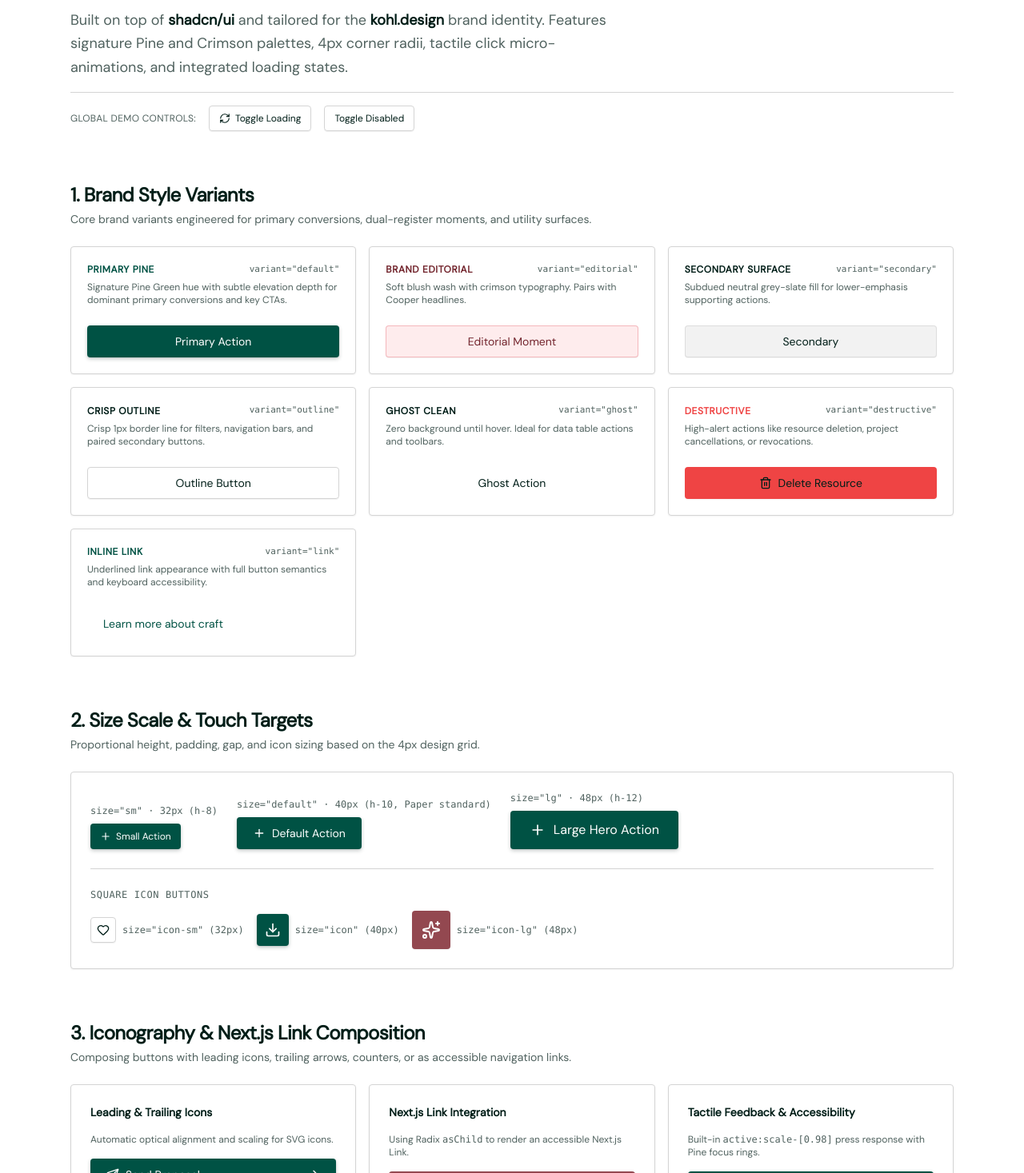
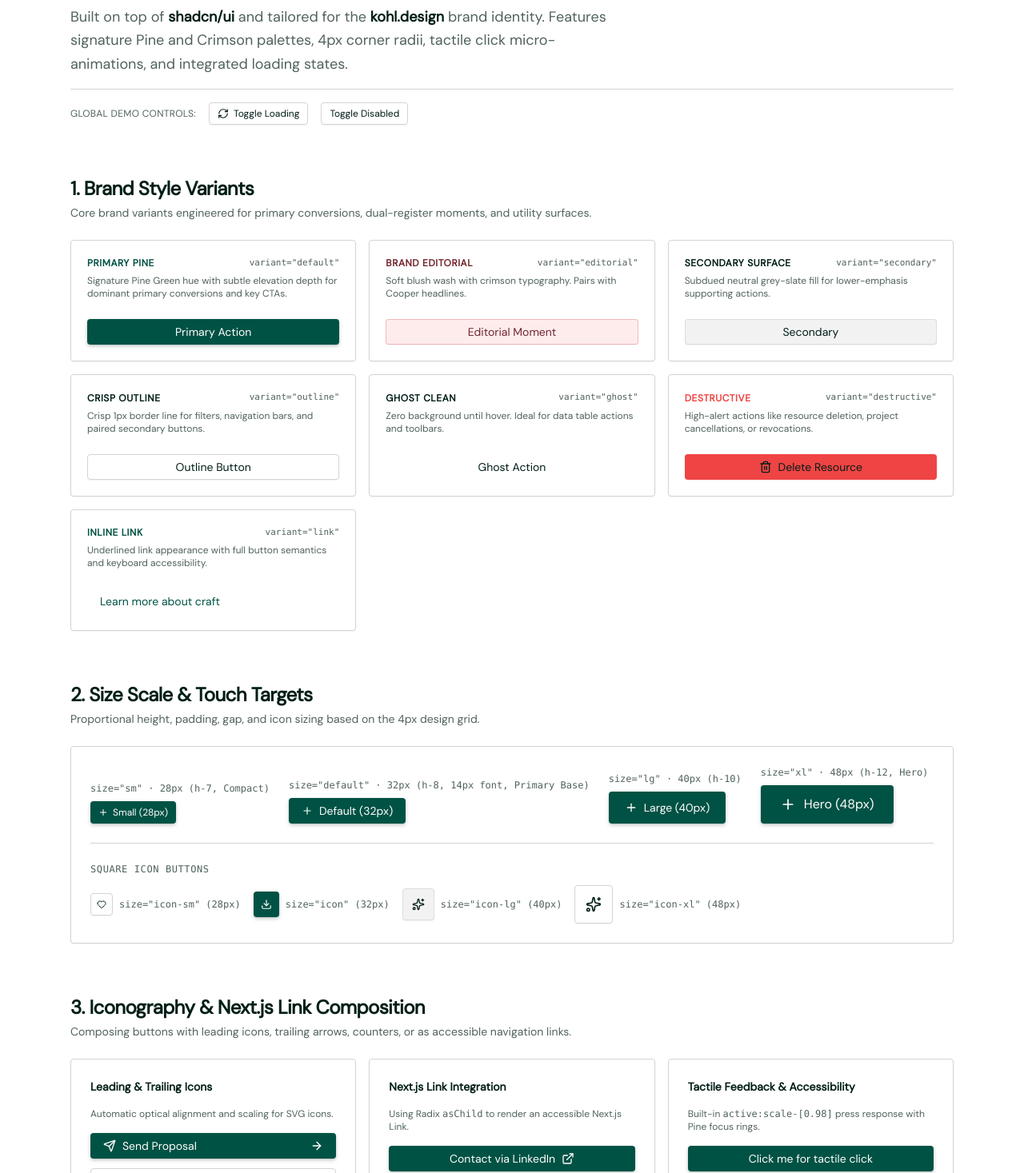
Before and after one commit to bergets/kohl-design, a Next.js app: page /design-system/button in a window 1280 px wide. Shown: the part 203-1670 px from the top of the page at 80% size. Built offline with nearby package versions, Linux system fonts and the light colour scheme.

Commit message:
Set 32px as default button size with 14px font and update size scale documentation

```diff
--- a/app/design-system/button/page.tsx
+++ b/app/design-system/button/page.tsx
@@ -33,7 +33,7 @@ export default function ButtonShowcasePage() {
   const [selectedVariant, setSelectedVariant] = React.useState<
     "default" | "editorial" | "secondary" | "outline" | "ghost" | "destructive" | "link"
   >("default");
-  const [selectedSize, setSelectedSize] = React.useState<"sm" | "default" | "lg">("default");
+  const [selectedSize, setSelectedSize] = React.useState<"sm" | "default" | "lg" | "xl">("default");
   const [playgroundText, setPlaygroundText] = React.useState("Continue Project");
   const [showLeftIcon, setShowLeftIcon] = React.useState(false);
   const [showRightIcon, setShowRightIcon] = React.useState(true);
@@ -111,7 +111,7 @@ export default function ButtonShowcasePage() {
               Global Demo Controls:
             </div>
             <Button
-              variant={isLoading ? "accent" : "outline"}
+              variant={isLoading ? "default" : "outline"}
               size="sm"
               onClick={() => setIsLoading(!isLoading)}
               className="gap-1.5"
@@ -120,7 +120,7 @@ export default function ButtonShowcasePage() {
               <span>{isLoading ? "Loading ON" : "Toggle Loading"}</span>
             </Button>
             <Button
-              variant={isDisabled ? "accent" : "outline"}
+              variant={isDisabled ? "default" : "outline"}
               size="sm"
               onClick={() => setIsDisabled(!isDisabled)}
             >
@@ -329,25 +329,33 @@ export default function ButtonShowcasePage() {
             <div className="flex flex-wrap items-end gap-6">
               {/* Small */}
               <div className="space-y-2">
-                <div className="text-xs font-mono text-muted-foreground">size="sm" · 32px (h-8)</div>
+                <div className="text-xs font-mono text-muted-foreground">size="sm" · 28px (h-7, Compact)</div>
                 <Button size="sm" variant="default" loading={isLoading} disabled={isDisabled}>
-                  <Plus /> Small Action
+                  <Plus /> Small (28px)
                 </Button>
               </div>
 
               {/* Default */}
               <div className="space-y-2">
-                <div className="text-xs font-mono text-muted-foreground">size="default" · 40px (h-10, Paper standard)</div>
+                <div className="text-xs font-mono text-muted-foreground">size="default" · 32px (h-8, 14px font, Primary Base)</div>
                 <Button size="default" variant="default" loading={isLoading} disabled={isDisabled}>
-                  <Plus /> Default Action
+                  <Plus /> Default (32px)
                 </Button>
               </div>
 
               {/* Large */}
               <div className="space-y-2">
-                <div className="text-xs font-mono text-muted-foreground">size="lg" · 48px (h-12)</div>
+                <div className="text-xs font-mono text-muted-foreground">size="lg" · 40px (h-10)</div>
                 <Button size="lg" variant="default" loading={isLoading} disabled={isDisabled}>
-                  <Plus /> Large Hero Action
+                  <Plus /> Large (40px)
+                </Button>
+              </div>
+
+              {/* Hero / XL */}
+              <div className="space-y-2">
+                <div className="text-xs font-mono text-muted-foreground">size="xl" · 48px (h-12, Hero)</div>
+                <Button size="xl" variant="default" loading={isLoading} disabled={isDisabled}>
+                  <Plus /> Hero (48px)
                 </Button>
               </div>
             </div>
@@ -361,21 +369,28 @@ export default function ButtonShowcasePage() {
                   <Button size="icon-sm" variant="outline" loading={isLoading} disabled={isDisabled}>
                     <Heart />
                   </Button>
-                  <span className="text-xs font-mono text-muted-foreground">size="icon-sm" (32px)</span>
+                  <span className="text-xs font-mono text-muted-foreground">size="icon-sm" (28px)</span>
                 </div>
 
                 <div className="flex items-center gap-2">
                   <Button size="icon" variant="default" loading={isLoading} disabled={isDisabled}>
                     <Download />
                   </Button>
-                  <span className="text-xs font-mono text-muted-foreground">size="icon" (40px)</span>
+                  <span className="text-xs font-mono text-muted-foreground">size="icon" (32px)</span>
                 </div>
 
                 <div className="flex items-center gap-2">
-                  <Button size="icon-lg" variant="accent" loading={isLoading} disabled={isDisabled}>
+                  <Button size="icon-lg" variant="secondary" loading={isLoading} disabled={isDisabled}>
                     <Sparkles />
                   </Button>
-                  <span className="text-xs font-mono text-muted-foreground">size="icon-lg" (48px)</span>
+                  <span className="text-xs font-mono text-muted-foreground">size="icon-lg" (40px)</span>
+                </div>
+
+                <div className="flex items-center gap-2">
+                  <Button size="icon-xl" variant="outline" loading={isLoading} disabled={isDisabled}>
+                    <Sparkles />
+                  </Button>
+                  <span className="text-xs font-mono text-muted-foreground">size="icon-xl" (48px)</span>
                 </div>
               </div>
             </div>
@@ -419,7 +434,7 @@ export default function ButtonShowcasePage() {
                 Using Radix <code className="font-mono">asChild</code> to render an accessible Next.js Link.
               </p>
               <div className="space-y-3">
-                <Button asChild variant="accent" className="w-full">
+                <Button asChild variant="default" className="w-full">
                   <Link href="https://linkedin.com/in/henrikkohl" target="_blank" rel="noopener noreferrer">
                     <span>Contact via LinkedIn</span>
                     <ExternalLink className="size-4" />
@@ -550,7 +565,7 @@ export default function ButtonShowcasePage() {
                   Size
                 </label>
                 <div className="flex gap-2">
-                  {(["sm", "default", "lg"] as const).map((s) => (
+                  {(["sm", "default", "lg", "xl"] as const).map((s) => (
                     <button
                       key={s}
                       type="button"
--- a/components/ui/button.tsx
+++ b/components/ui/button.tsx
@@ -28,12 +28,14 @@ const buttonVariants = cva(
           "text-primary underline-offset-4 hover:underline p-0 h-auto font-medium active:scale-100 shadow-none",
       },
       size: {
-        default: "h-10 px-5 text-sm gap-2 [&_svg:not([class*='size-'])]:size-4",
-        sm: "h-8 px-3 text-xs gap-1.5 [&_svg:not([class*='size-'])]:size-3.5",
-        lg: "h-12 px-6 text-base gap-2.5 [&_svg:not([class*='size-'])]:size-5",
-        icon: "size-10 p-0 [&_svg:not([class*='size-'])]:size-5",
-        "icon-sm": "size-8 p-0 [&_svg:not([class*='size-'])]:size-4",
-        "icon-lg": "size-12 p-0 [&_svg:not([class*='size-'])]:size-6",
+        default: "h-8 px-4 text-sm gap-2 [&_svg:not([class*='size-'])]:size-3.5",
+        sm: "h-7 px-2.5 text-xs gap-1.5 [&_svg:not([class*='size-'])]:size-3",
+        lg: "h-10 px-5 text-sm gap-2 [&_svg:not([class*='size-'])]:size-4",
+        xl: "h-12 px-6 text-base gap-2.5 [&_svg:not([class*='size-'])]:size-5",
+        icon: "size-8 p-0 [&_svg:not([class*='size-'])]:size-3.5",
+        "icon-sm": "size-7 p-0 [&_svg:not([class*='size-'])]:size-3",
+        "icon-lg": "size-10 p-0 [&_svg:not([class*='size-'])]:size-4",
+        "icon-xl": "size-12 p-0 [&_svg:not([class*='size-'])]:size-5",
       },
     },
     defaultVariants: {
```
